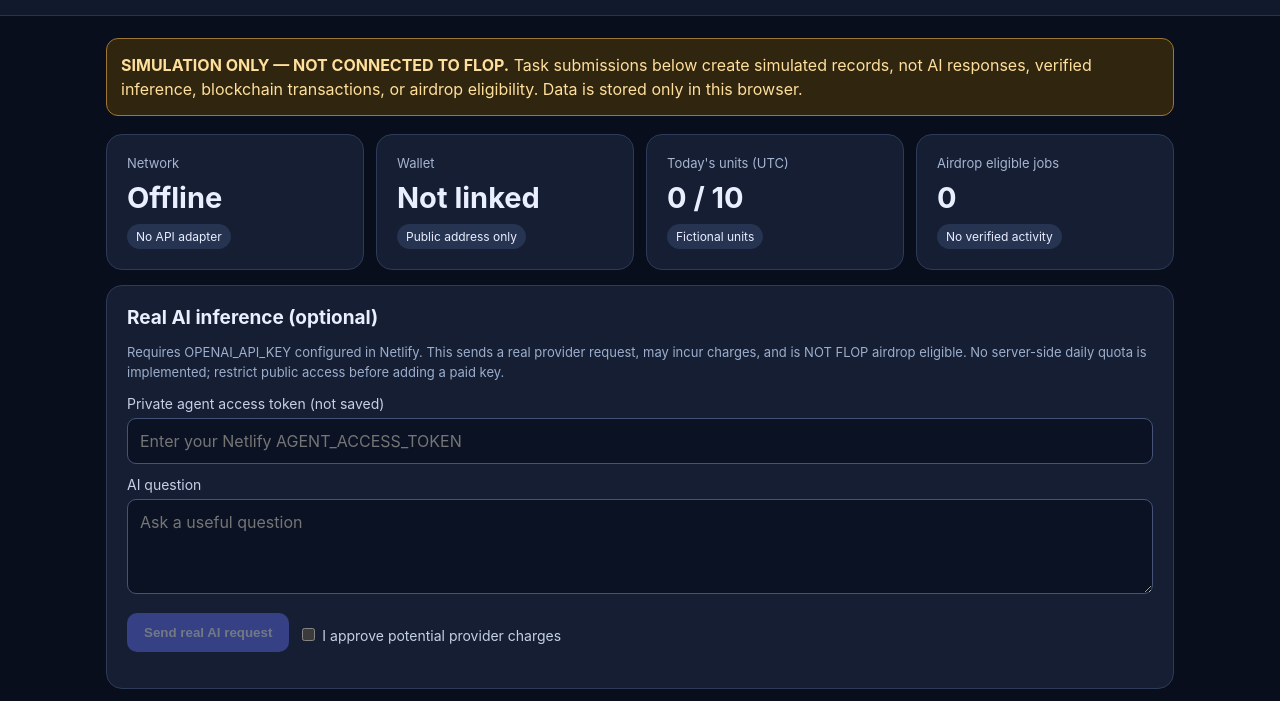
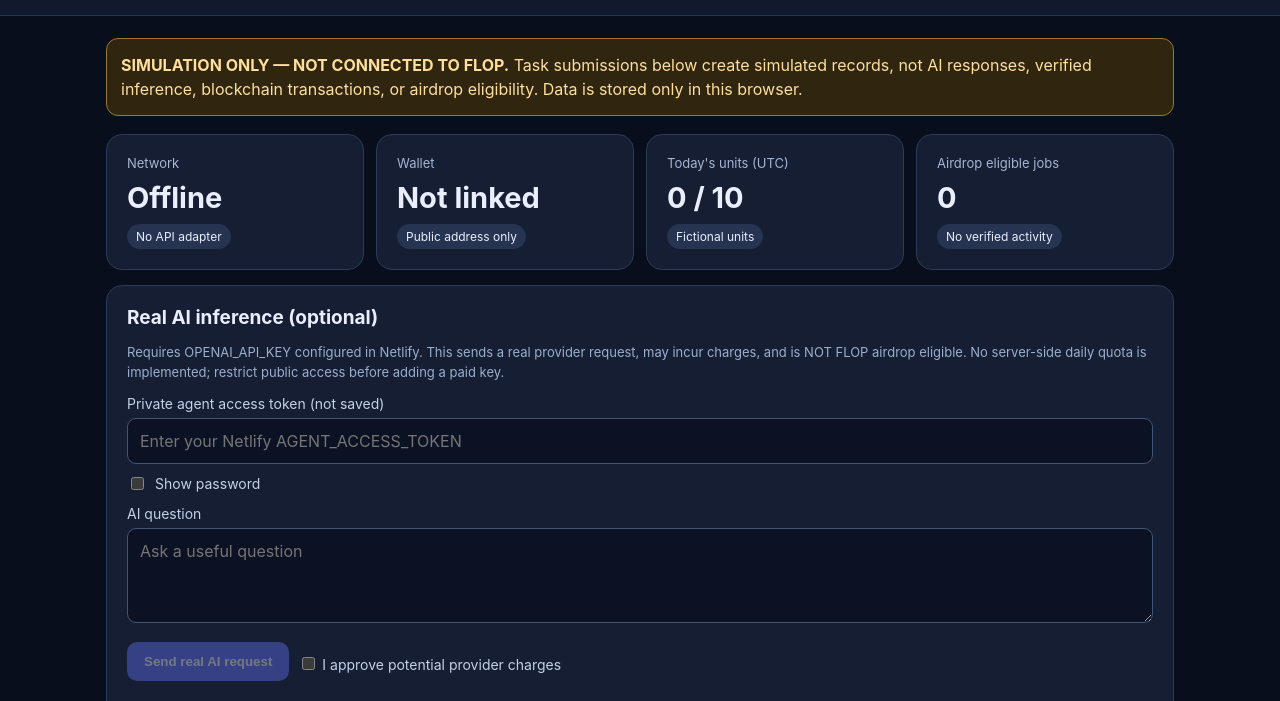
Before and after one commit to kokolo2020/flop-ai-agent, a plain HTML site: page public/index.html in a window 1280 px wide. Shown: the part 71-772 px from the top of the page. Drawn offline with Linux system fonts and the light colour scheme.

Commit message:
Add show/hide access token control to FLOP dashboard

```diff
--- a/public/index.html
+++ b/public/index.html
@@ -12,7 +12,7 @@
 <div class="card"><div class="label">Today's units (UTC)</div><div class="big" id="spent">0 / 10</div><span class="pill">Fictional units</span></div>
 <div class="card"><div class="label">Airdrop eligible jobs</div><div class="big">0</div><span class="pill">No verified activity</span></div>
 </div>
-<section class="card"><h2>Real AI inference (optional)</h2><p class="muted">Requires OPENAI_API_KEY configured in Netlify. This sends a real provider request, may incur charges, and is NOT FLOP airdrop eligible. No server-side daily quota is implemented; restrict public access before adding a paid key.</p><label for="accessToken">Private agent access token (not saved)</label><input id="accessToken" type="password" autocomplete="off" placeholder="Enter your Netlify AGENT_ACCESS_TOKEN"><label for="realTask">AI question</label><textarea id="realTask" maxlength="2000" placeholder="Ask a useful question"></textarea><div class="actions"><button id="realRun" disabled>Send real AI request</button><label><input id="consent" type="checkbox" style="width:auto"> I approve potential provider charges</label></div><p id="realNotice" role="status"></p><pre id="realOutput" style="white-space:pre-wrap;overflow-wrap:anywhere"></pre></section><div class="two">
+<section class="card"><h2>Real AI inference (optional)</h2><p class="muted">Requires OPENAI_API_KEY configured in Netlify. This sends a real provider request, may incur charges, and is NOT FLOP airdrop eligible. No server-side daily quota is implemented; restrict public access before adding a paid key.</p><label for="accessToken">Private agent access token (not saved)</label><input id="accessToken" type="password" autocomplete="off" placeholder="Enter your Netlify AGENT_ACCESS_TOKEN"><label style="display:flex;align-items:center;gap:8px;margin-top:10px"><input id="showAccessToken" type="checkbox" style="width:auto"> Show password</label><label for="realTask">AI question</label><textarea id="realTask" maxlength="2000" placeholder="Ask a useful question"></textarea><div class="actions"><button id="realRun" disabled>Send real AI request</button><label><input id="consent" type="checkbox" style="width:auto"> I approve potential provider charges</label></div><p id="realNotice" role="status"></p><pre id="realOutput" style="white-space:pre-wrap;overflow-wrap:anywhere"></pre></section><div class="two">
 <section class="card"><h2>New simulated task</h2><label for="task">Task description</label><textarea id="task" maxlength="2000" placeholder="e.g. Summarize a public AI research paper"></textarea><div class="actions"><button id="run">Record simulated task</button></div><p id="notice" role="status"></p><p class="muted">No model is called. Every record is clearly marked simulated and ineligible for airdrop credit.</p></section>
 <section class="card"><h2>Settings</h2><label for="wallet">Public wallet address (optional)</label><input id="wallet" maxlength="150" placeholder="Not connected — display only" autocomplete="off"><p class="muted">Never enter seed phrases, private keys, passwords, or API tokens. This field does not validate or connect a wallet.</p><label for="budget">Daily budget (simulation units)</label><input id="budget" type="number" min="0" max="100000" step="1"><label for="cost">Units per task</label><input id="cost" type="number" min="1" max="100000" step="1"><div class="actions"><button id="save">Save settings</button></div></section>
 </div>
@@ -58,6 +58,7 @@ el('run').onclick=()=>{
 };
 el('export').onclick=()=>{const blob=new Blob([JSON.stringify({version:'2.0',simulation:true,exportedAt:new Date().toISOString(),...state},null,2)],{type:'application/json'});const url=URL.createObjectURL(blob);const a=document.createElement('a');a.href=url;a.download='flop-agent-simulation.json';a.click();setTimeout(()=>URL.revokeObjectURL(url),1000)};
 el('clear').onclick=()=>{if(confirm('Delete all locally stored task history?')){state.jobs=[];persist();refresh();el('notice').textContent='Local history cleared.'}};
+el('showAccessToken').onchange=()=>{el('accessToken').type=el('showAccessToken').checked?'text':'password'};
 el('consent').onchange=()=>el('realRun').disabled=!el('consent').checked;
 el('realRun').onclick=async()=>{
 const prompt=el('realTask').value.trim();
```
